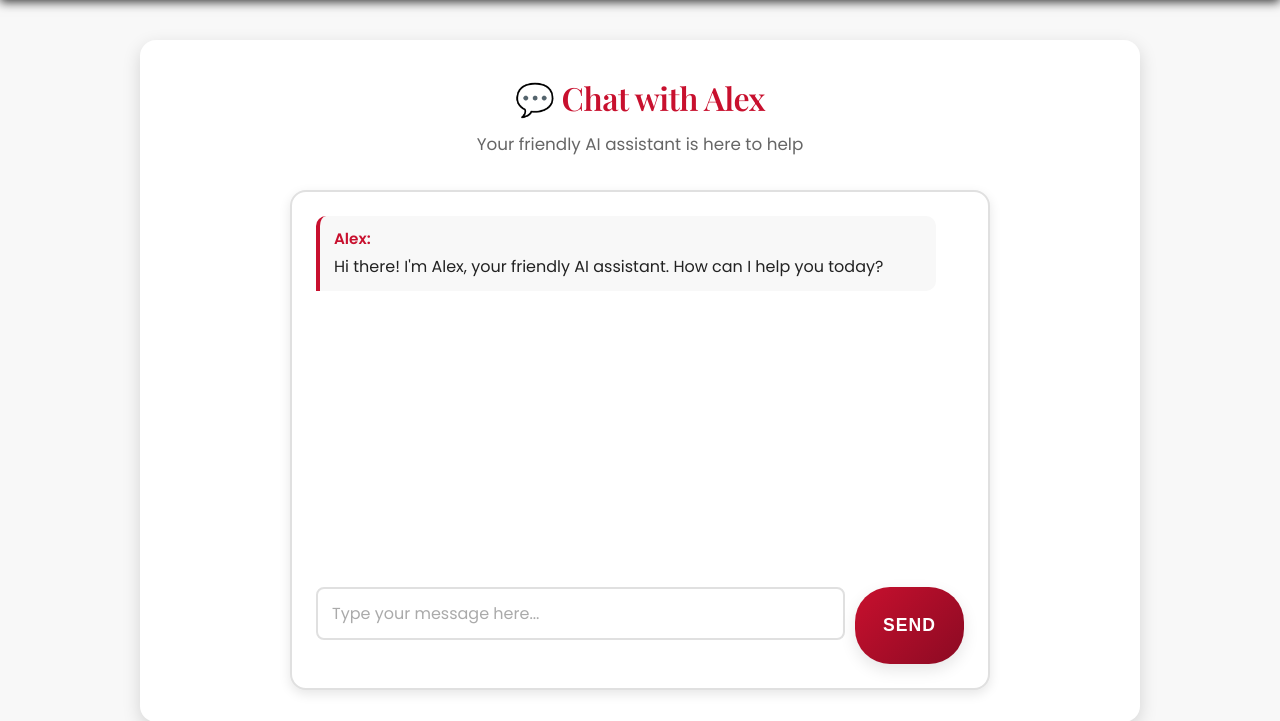
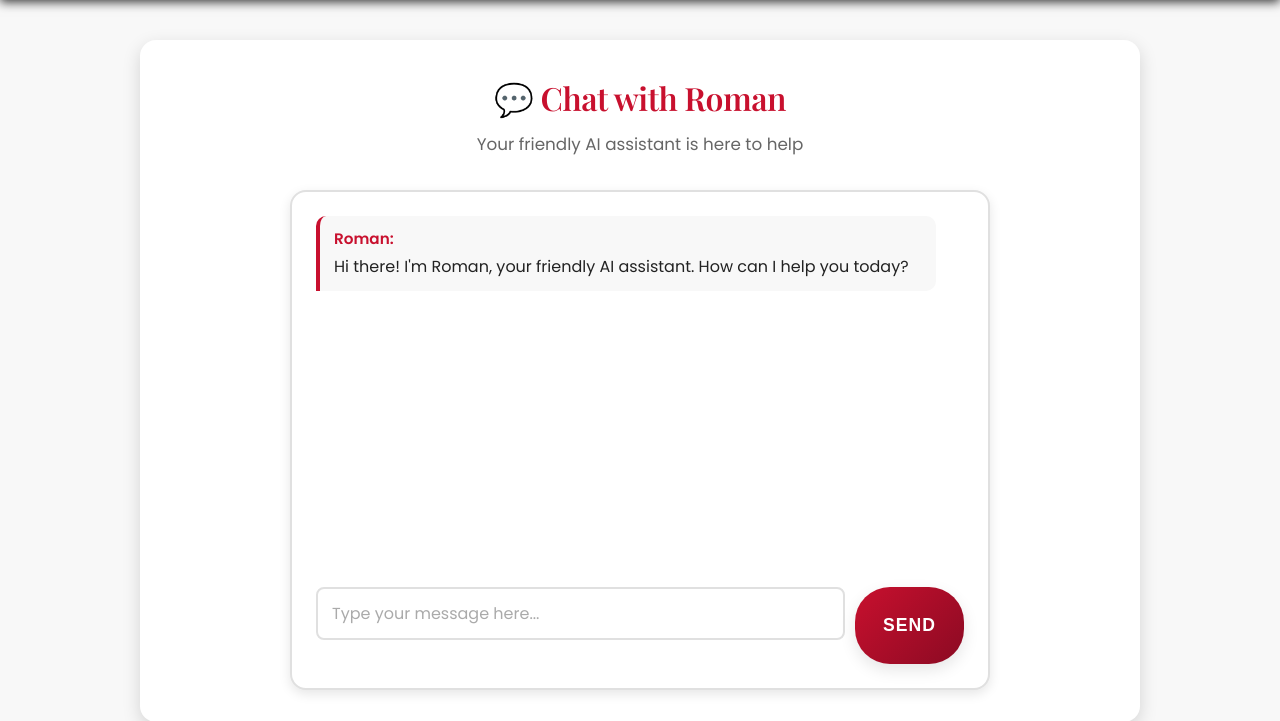
Before and after one commit to ayaanbekur/Fbla_2026, a Flask app: page /chat/ai in a window 1280 px wide. Shown: the part 66-787 px from the top of the page. Run offline with Flask 3, Linux system fonts and the light colour scheme; a user stored in the database is signed in.

Commit message:
modified:   templates/ai_chat.html

```diff
--- a/templates/ai_chat.html
+++ b/templates/ai_chat.html
@@ -1,16 +1,16 @@
 {% extends "base.html" %}
 
-{% block title %}Chat with Alex - AI Assistant{% endblock %}
+{% block title %}Chat with Roman - AI Assistant{% endblock %}
 
 {% block content %}
 <div class="ai-chat-page">
-  <h1 style="color: #C8102E; font-family: 'Playfair Display', serif; text-align: center; margin-bottom: 0.5rem;">💬 Chat with Alex</h1>
+  <h1 style="color: #C8102E; font-family: 'Playfair Display', serif; text-align: center; margin-bottom: 0.5rem;">💬 Chat with Roman</h1>
   <p style="text-align: center; color: #666; margin-bottom: 2rem; font-size: 1.05rem;">Your friendly AI assistant is here to help</p>
 
   <div class="chat-container">
     <div id="messages" class="messages-box">
       <div class="message ai-message">
-        <strong>Alex:</strong> Hi there! I'm Alex, your friendly AI assistant. How can I help you today?
+        <strong>Roman:</strong> Hi there! I'm Roman, your friendly AI assistant. How can I help you today?
       </div>
     </div>
 
@@ -208,7 +208,7 @@
           const data = await resp.json();
           const aiDiv = document.createElement('div');
           aiDiv.className = 'message ai-message';
-          aiDiv.innerHTML = `<strong>Alex:</strong> ${marked.parse(data.reply)}`;
+          aiDiv.innerHTML = `<strong>Roman:</strong> ${marked.parse(data.reply)}`;
           messagesBox.appendChild(aiDiv);
         }
       } catch (err) {
```
